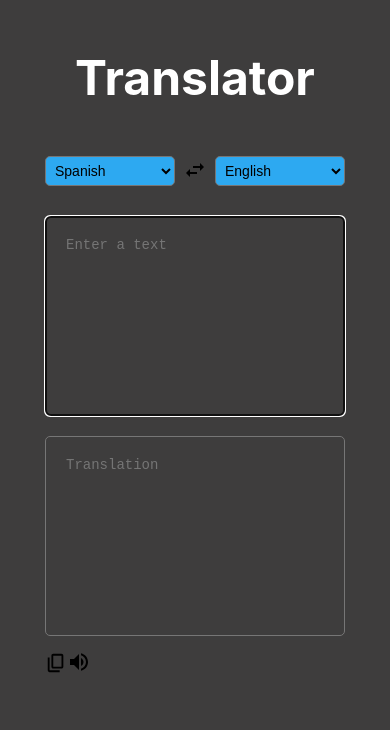
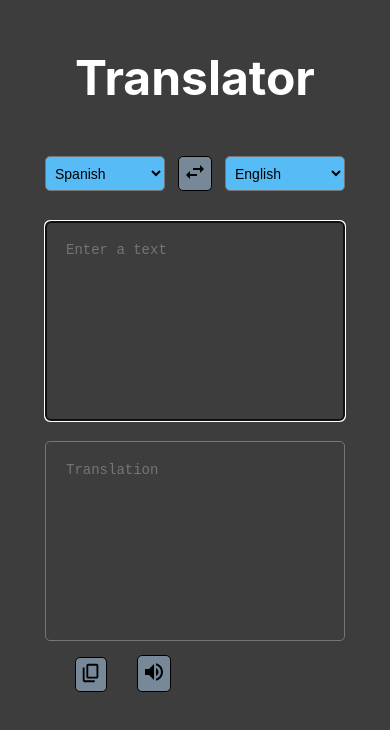
Before and after one commit to elialcodes/translator, a React (Vite) app: page / in a window 390 px wide. Shown: the top 730 px of the page. Built offline with nearby package versions, Linux system fonts and the light colour scheme.

Commit message:
finish:styles

```diff
--- a/src/App.css
+++ b/src/App.css
@@ -3,15 +3,6 @@
   padding: 0;
   box-sizing: border-box;
 }
-
-/* .copied-message {
-  width: 50%;
-  margin-top: 10px;
-  text-align: center;
-  background-color: lightskyblue;
-  padding: 5px;
-  border-radius: 5px;
-} */
 
 .title {
   width: 100%;
@@ -38,7 +29,7 @@
 
 .language {
   width: 250px;
-  background-color: rgb(45, 169, 241);
+  background-color: rgb(87, 188, 246);
   font-size: 18px;
   padding: 5px;
   color: black;
@@ -63,14 +54,46 @@
   height: 200px;
 }
 
-.button-icon {
-  background-color: transparent;
-  border: none;
+.arrows-button {
+  background-color: lightslategray;
+  border: 1px solid black;
+  border-radius: 5px;
+  padding: 2px 4px;
+  cursor: pointer;
+}
+
+.arrows-button:hover {
+  border: 1px solid white;
+}
+
+.icon-button {
+  background-color: lightslategray;
+  border: 1px solid black;
+  border-radius: 5px;
+  margin-left: 10%;
+  padding: 4px;
+  cursor: pointer;
+}
+
+.icon-button:hover {
+  border: 1px solid white;
 }
 
 .copied-text {
+  background-color: lightpink;
+  padding: 4px 6px;
+  border-radius: 5px;
+  margin-left: 10%;
+}
+
+/* .copied-message {
+  width: 50%;
+  margin-top: 10px;
+  text-align: center;
   background-color: lightskyblue;
-}
+  padding: 5px;
+  border-radius: 5px;
+} */
 
 @media (max-width: 767px) {
   .container {
@@ -78,7 +101,7 @@
   }
 
   .language {
-    width: 130px;
+    width: 120px;
     font-size: 14px;
   }
 
--- a/src/App.tsx
+++ b/src/App.tsx
@@ -81,7 +81,7 @@ function App() {
             onChange={setFromLanguage}
           />
           <button
-            className="button-icon"
+            className="arrows-button"
             // si el lenguaje de partida es "auto", el botón está desabilitado
             disabled={fromLanguage === AUTO_LANGUAGE}
             onClick={interchangeLanguage}
@@ -98,9 +98,9 @@ function App() {
           <TextArea type="from" value={fromText} onChange={setFromText} />
           <div>
             <TextArea type="to" loading={loading} value={result} readOnly />
-            <div className="copy-and-speak">
+            <div>
               <button
-                className="button-icon"
+                className="icon-button"
                 style={{
                   marginTop: '10px',
                 }}
@@ -110,17 +110,13 @@ function App() {
                 <ClipboardIcon />
               </button>
               <button
-                className="button-icon"
+                className="icon-button"
                 disabled={result === ''}
                 onClick={handleSpeak}
               >
                 <SpeakerIcon />
               </button>
-              {copied && (
-                <span className="copied-text" style={{ marginLeft: '10px' }}>
-                  Copied text
-                </span>
-              )}
+              {copied && <span className="copied-text">Copied text!</span>}
             </div>
           </div>
         </div>
```
